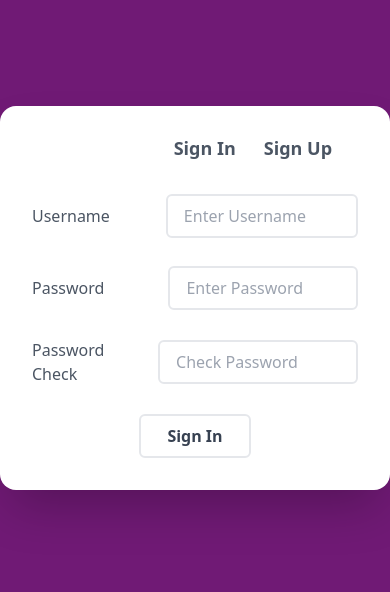
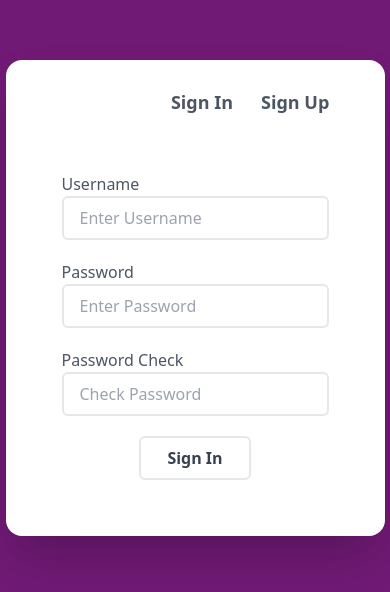
Before and after one commit to Joel-Kimikya/form-validation, a Next.js app: page / in a window 390 px wide. Shown: the part 124-716 px from the top of the page. Built offline with nearby package versions, Linux system fonts and the light colour scheme.

Commit message:
responsiveness finilized

```diff
--- a/pages/index.tsx
+++ b/pages/index.tsx
@@ -34,29 +34,29 @@ const Home: NextPage = (): JSX.Element => {
             </button>
           </div>
         </div>
-        <div className='flex flex-col space-y-7 m-8'>
-          <div className='flex flex-row items-center space-x-14'>
+        <div className='flex flex-col md:space-y-7 space-y-5 md:m-8 m-14'>
+          <div className='md:flex md:flex-row md:items-center md:space-x-14 flex flex-col'>
             <label>Username</label>
             <input
               type='text'
               placeholder='Enter Username'
-              className='bg-white border-2 border-gray-200 py-2 focus:outline-none px-4 text-black w-2/3 rounded-md'
+              className='bg-white border-2 border-gray-200 py-2 focus:outline-none px-4 text-black md:w-2/3 rounded-md'
             />
           </div>
-          <div className='flex flex-row items-center space-x-16'>
+          <div className='md:flex md:flex-row md:items-center md:space-x-16 flex flex-col'>
             <label>Password</label>
             <input
               type='password'
               placeholder='Enter Password'
-              className='bg-white border-2 border-gray-200 py-2 focus:outline-none px-4 text-black w-2/3 rounded-md'
+              className='bg-white border-2 border-gray-200 py-2 focus:outline-none px-4 text-black md:w-2/3 rounded-md'
             />
           </div>
-          <div className='flex flex-row items-center space-x-4'>
+          <div className='md:flex md:flex-row md:items-center md:space-x-4 flex flex-col'>
             <label>Password Check</label>
             <input
               type='password'
               placeholder='Check Password'
-              className='bg-white border-2 border-gray-200 py-2 focus:outline-none px-4 text-black w-2/3 rounded-md'
+              className='bg-white border-2 border-gray-200 py-2 focus:outline-none px-4 text-black md:w-2/3 rounded-md'
             />
           </div>
           <div className='flex flex-row items-center justify-center space-x-4'>
@@ -70,8 +70,4 @@ const Home: NextPage = (): JSX.Element => {
   );
 };
 
-{
-  /* <button onClick={() => route.push('/post')}>Post</button> */
-}
-
 export default Home;
--- a/pages/post.tsx
+++ b/pages/post.tsx
@@ -24,52 +24,52 @@ const Post = () => {
           </div>
         </div>
         <div className='space-y-5'>
-          <div className='flex justify-around items-center'>
+          <div className='md:flex md:flex-row md:justify-around md:items-center flex flex-col'>
             <label>FirstName</label>
             <input
               type='text'
               placeholder='Enter FirstName'
-              className='bg-white border-2 border-gray-200 py-1 focus:outline-none px-6 text-black w-2/3 rounded-md'
+              className='bg-white border-2 border-gray-200 py-1 focus:outline-none px-6 text-black md:w-2/3 rounded-md'
             />
           </div>
-          <div className='flex justify-around items-center'>
+          <div className='md:flex md:flex-row md:justify-around md:items-center flex flex-col'>
             <label>LastName</label>
             <input
               type='text'
               placeholder='Enter LastName'
-              className='bg-white border-2 border-gray-200 py-1 focus:outline-none px-6 text-black w-2/3 rounded-md'
+              className='bg-white border-2 border-gray-200 py-1 focus:outline-none px-6 text-black md:w-2/3 rounded-md'
             />
           </div>
-          <div className='flex justify-around items-center'>
+          <div className='md:flex md:flex-row md:justify-around md:items-center flex flex-col'>
             <label>UserName</label>
             <input
               type='text'
               placeholder='Enter UserName'
-              className='bg-white border-2 border-gray-200 py-1 focus:outline-none px-6 text-black w-2/3 rounded-md'
+              className='bg-white border-2 border-gray-200 py-1 focus:outline-none px-6 text-black md:w-2/3 rounded-md'
             />
           </div>
-          <div className='flex justify-around items-center'>
+          <div className='md:flex md:flex-row md:justify-around md:items-center flex flex-col'>
             <label> Email address</label>
             <input
               type='email'
               placeholder='Enter your email address'
-              className='bg-white border-2 border-gray-200 py-1 focus:outline-none px-6 text-black w-2/3 rounded-md'
+              className='bg-white border-2 border-gray-200 py-1 focus:outline-none px-6 text-black md:w-2/3 rounded-md'
             />
           </div>
-          <div className='flex justify-around items-center'>
+          <div className='md:flex md:flex-row md:justify-around md:items-center flex flex-col'>
             <label> Password</label>
             <input
               type='password'
               placeholder='Enter Password'
-              className='bg-white border-2 border-gray-200 py-1 focus:outline-none px-6 text-black w-2/3 rounded-md'
+              className='bg-white border-2 border-gray-200 py-1 focus:outline-none px-6 text-black md:w-2/3 rounded-md'
             />
           </div>
-          <div className='flex justify-around items-center'>
+          <div className='md:flex md:flex-row md:justify-around md:items-center flex flex-col'>
             <label> Password Check</label>
             <input
               type='email'
               placeholder='Enter your email address'
-              className='bg-white border-2 border-gray-200 py-1 focus:outline-none px-6 text-black w-2/3 rounded-md'
+              className='bg-white border-2 border-gray-200 py-1 focus:outline-none px-6 text-black md:w-2/3 rounded-md'
             />
           </div>
           <div className='flex flex-col m-5 space-y-3 capitalize text-sm'>
```
